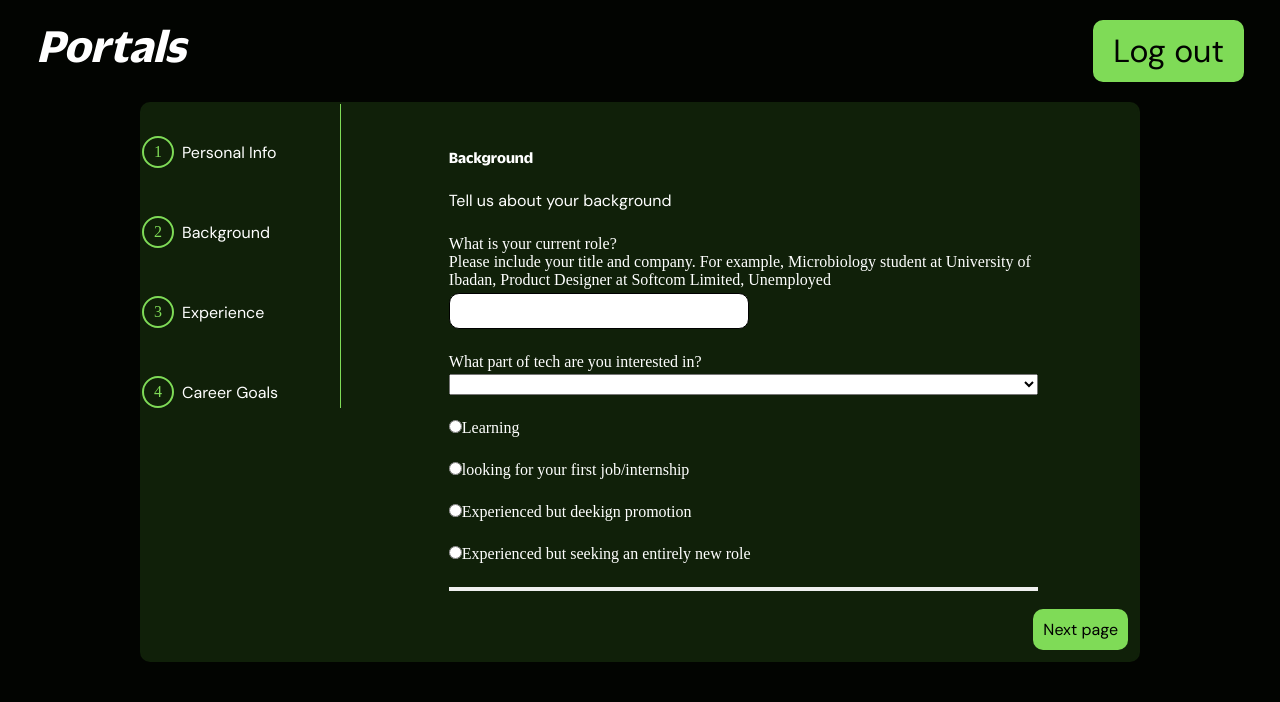
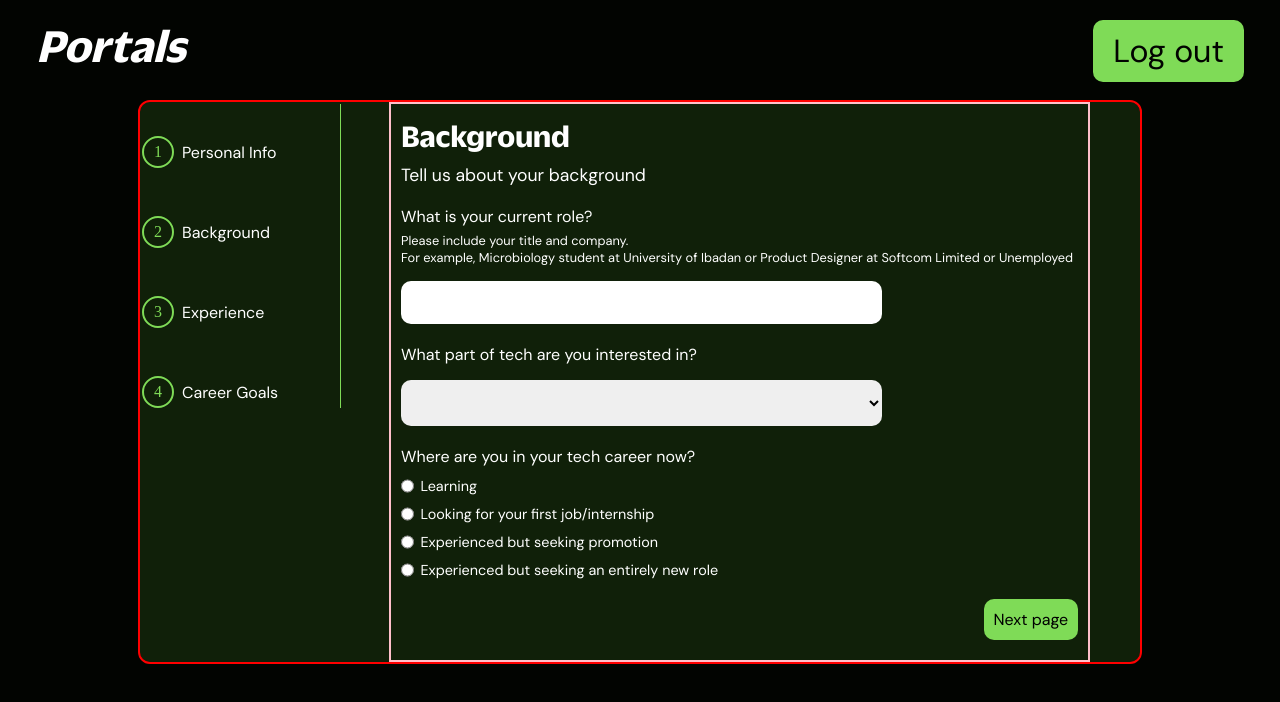
Before and after one commit to hemjay07/Portals, a React (Vite) app: page /dashboard/page2 in a window 1280 px wide. Shown: the top 702 px of the page. Built offline with nearby package versions, Linux system fonts and the light colour scheme.

Commit message:
style: style the form

```diff
--- a/src/components/dashboardComponents/background.jsx
+++ b/src/components/dashboardComponents/background.jsx
@@ -1,7 +1,7 @@
 import React, { useState } from "react";
 // import { Container } from "./formComponents.styled";
 import NextPage from "./nextPage";
-import { Container, StyledLabel } from "./formComponents.styled";
+import { Container, StyledLabel, StyledHeader, StyledParagraph, StyledDesc, StyledRadio, StyledRadioHead } from "./formComponents.styled";
 const techDivisions = [
   { label: "", value: "" },
   { label: "Design", value: "design" },
@@ -22,13 +22,15 @@ export default function Background({ roadMapContent, handlechange }) {
 
   return (
     <Container>
-      <h2>Background</h2>
-      <p>Tell us about your background</p>
+      <StyledHeader>Background</StyledHeader>
+      <StyledParagraph>Tell us about your background</StyledParagraph>
       <StyledLabel>
         What is your current role?
-        <br /> Please include your title and company. For example, Microbiology
-        student at University of Ibadan, Product Designer at Softcom Limited,
-        Unemployed
+        <br />
+        <StyledDesc>Please include your title and company.
+        <br />
+        For example, Microbiology
+        student at University of Ibadan or Product Designer at Softcom Limited or Unemployed</StyledDesc>
         <input
           type="text"
           name="whatIsYourCurrentRole"
@@ -59,6 +61,8 @@ export default function Background({ roadMapContent, handlechange }) {
         </select>
       </StyledLabel>
 
+      <StyledRadio>
+        <StyledRadioHead>Where are you in your tech career now?</StyledRadioHead>
         <label>
           <input
             value="learning"
@@ -70,31 +74,34 @@ export default function Background({ roadMapContent, handlechange }) {
           />
           Learning
         </label>
+
         <label>
           <input
-          value="looking for your first job/internship"
+            value="first job"
             name="status"
             type="radio"
             onChange={(e) => {
               handlechange(e, "background");
             }}
           />
-        looking for your first job/internship
+          Looking for your first job/internship
         </label>
+
         <label>
           <input
-          value="Experienced but seekign promotion"
+            value="seeking promotion"
             name="status"
             type="radio"
             onChange={(e) => {
               handlechange(e, "background");
             }}
           />
-        Experienced but deekign promotion
+          Experienced but seeking promotion
         </label>
+
         <label>
           <input
-          value="Experienced but seeking an entirely new role"
+            value="new role"
             name="status"
             type="radio"
             onChange={(e) => {
@@ -103,7 +110,9 @@ export default function Background({ roadMapContent, handlechange }) {
           />
           Experienced but seeking an entirely new role
         </label>
-      <button onClick={() => console.log(roadMapContent)}></button>
+
+      </StyledRadio>
+      {/* <button onClick={() => console.log(roadMapContent)}></button> */}
 
       <NextPage />
     </Container>
--- a/src/components/dashboardComponents/careerGoals.jsx
+++ b/src/components/dashboardComponents/careerGoals.jsx
@@ -1,18 +1,20 @@
 import React from "react";
 import styled from "styled-components";
-import { Container, StyledLabel } from "./formComponents.styled";
+import { Container, StyledLabel, StyledHeader, StyledParagraph, StyledDesc } from "./formComponents.styled";
 import NextPage from "./nextPage";
 
 export default function CareerGoal({ roadMapContent, handlechange }) {
   return (
     <Container>
-      <h2>Career Goals</h2>
-      <p>Here you tell us who you'd like to be career-wise.</p>
+      <StyledHeader>Career Goals</StyledHeader>
+      <StyledParagraph>Here you tell us who you'd like to be career-wise.</StyledParagraph>
       <StyledLabel>
         What is your ONE career goal?
         <br />
-        This should be achievable in the next 1-3 years. Please be specific and
-        short.
+        <StyledDesc>
+          This should be achievable in the next 1-3 years. Please be specific and
+          short.
+        </StyledDesc>
         <input
           type="text"
           name="careerGoal"
--- a/src/components/dashboardComponents/experience.jsx
+++ b/src/components/dashboardComponents/experience.jsx
@@ -1,19 +1,20 @@
 import React, { useState } from "react";
 import styled from "styled-components";
-import { Container, StyledLabel } from "./formComponents.styled";
+import { Container, StyledLabel, StyledHeader, StyledParagraph, StyledDesc } from "./formComponents.styled";
 import NextPage from "./nextPage";
 
 export default function Experience({ roadMapContent, handlechange }) {
   // const [skills, setSkills] = useState();
   return (
     <Container>
-      <h1>Experience</h1>
-      <p>Here, you tell us all about your experience so far!</p>
+      <StyledHeader>Experience</StyledHeader>
+      <StyledParagraph>Here, you tell us all about your experience so far!</StyledParagraph>
       <StyledLabel>
         What have you learnt so far?
-        <br /> Put skills, languages, frameworks, tools you have learnt/used
+        <br />
+        <StyledDesc>Put skills, languages, frameworks, tools you have learnt/used
         here Sample: HTML, CSS, JavaScript, React Or: Interaction design
-        principles, Branding, typography and color theory, Figma
+        principles, Branding, typography and color theory, Figma </StyledDesc>
         <input
           name="whatHaveYouLearntSoFar"
           value={roadMapContent.experience.whatHaveYouLearntSoFar || ""}
@@ -25,9 +26,10 @@ export default function Experience({ roadMapContent, handlechange }) {
       <StyledLabel>
         What are you learning now?
         <br />
+        <StyledDesc>
         Put skills, languages, frameworks, tools you are learning now Sample:
         React Testing Library, TypeScript Or: User research and personas, Adobe
-        XD
+        XD </StyledDesc>
         <input
           name="whatAreYouLearningNow"
           value={roadMapContent.experience.whatAreYouLearningNow || ""}
@@ -38,11 +40,14 @@ export default function Experience({ roadMapContent, handlechange }) {
       </StyledLabel>
       <StyledLabel>
         Tell me about your work experience as it relates to a career in tech
-        <br /> Put your internships, and job roles (especially the last 2 with
-        some job experience) Sample: Junior Frontend Engineer at BigCabal Media
-        for 1 year, Frontend Developer Intern at HNG Internship for 3 months Or:
-        Network Technician at Sterling Bank for 1 year, IT Support/Quality
-        Assurance Analyst at FHI 360 for 4 years
+        <br />
+        <StyledDesc>
+          Put your internships, and job roles (especially the last 2 with
+          some job experience) Sample: Junior Frontend Engineer at BigCabal Media
+          for 1 year, Frontend Developer Intern at HNG Internship for 3 months Or:
+          Network Technician at Sterling Bank for 1 year, IT Support/Quality
+          Assurance Analyst at FHI 360 for 4 years
+        </StyledDesc>
         <input
           name="workExperience"
           value={roadMapContent.experience.workExperience || ""}
@@ -51,7 +56,7 @@ export default function Experience({ roadMapContent, handlechange }) {
           }}
         />
       </StyledLabel>{" "}
-      <button onClick={() => console.log(roadMapContent.experience)}></button>
+      {/* <button onClick={() => console.log(roadMapContent.experience)}></button> */}
       <NextPage />
     </Container>
   );
--- a/src/components/dashboardComponents/formComponents.styled.jsx
+++ b/src/components/dashboardComponents/formComponents.styled.jsx
@@ -2,13 +2,16 @@ import styled from "styled-components";
 
 export const Container = styled.div`
   color: var(--textColor);
-  padding-left: 0.5rem;
+  padding-block: 15px;
+  padding-left: 10px;
+
+  /* padding-left: 0.5rem; */
   display: flex;
   flex-direction: column;
-  gap: 1.5rem;
-  min-height: 100%;
-  margin: auto;
-  width: 60%;
+  /* gap: 1rem; */
+  margin: 0 auto;
+  width: 70%;
+  outline: 2px solid pink;
 
   @media screen and (max-width: 500px) {
     width: 90%;
@@ -16,9 +19,8 @@ export const Container = styled.div`
 `;
 export const NextPageButton = styled.button`
   padding: 10px;
-  position: absolute;
-  bottom: 10px;
-  right: 10px;
+  float: right;
+  margin-right: 10px;
   background-color: #7fdb57;
   border-radius: 10px;
   border: none;
@@ -32,17 +34,61 @@ export const NextPageButton = styled.button`
 export const StyledLabel = styled.label`
   display: flex;
   flex-direction: column;
-  gap: 0.2rem;
+  gap: 0.3rem;
+  margin-bottom: 20px;
+  font-size: 1rem;
 
-  input {
-    width: 300px;
-    padding: 0.5rem;
-    border: solid 1px black;
+
+  input, select {
+    width: 70%;
+    padding: 0.8rem;
+    border: none;
     border-radius: 10px;
+    font-size: 0.9rem;
+    margin-top: 10px;
+
+    &:focus {
+      outline: solid 2px var(--accentColor);
+    }
   }
+
   @media screen and (max-width: 500px) {
-    input {
+    input, select {
       width: 60%;
     }
   }
 `;
+
+export const StyledHeader = styled.h2`
+  font-size: 2rem;
+  margin-bottom: 10px;
+`
+
+export const StyledParagraph = styled.p`
+  font-size: 1.1rem;
+  margin-bottom: 20px;
+`
+
+export const StyledDesc = styled.span`
+  font-size: 0.8rem;
+`
+
+export const StyledRadio = styled.p`
+  margin-bottom: 20px;
+  display: flex;
+  flex-direction: column;
+  accent-color: var(--accentColor);
+
+
+  label {
+    margin-top: 10px;
+    display: flex;
+    gap: 0.4rem;
+    font-size: 0.9rem;
+
+  }
+`;
+
+export const StyledRadioHead = styled.p`
+  font-size: 1rem;
+`
--- a/src/components/dashboardComponents/personalInfo.jsx
+++ b/src/components/dashboardComponents/personalInfo.jsx
@@ -1,5 +1,5 @@
 import React from "react";
-import { Container, StyledLabel } from "./formComponents.styled";
+import { Container, StyledLabel, StyledHeader, StyledParagraph } from "./formComponents.styled";
 import NextPage from "./nextPage";
 
 export default function PersonalInfo({ roadMapContent, handlechange }) {
@@ -16,8 +16,8 @@ export default function PersonalInfo({ roadMapContent, handlechange }) {
   // }
   return (
     <Container>
-      <h2>Personal Info</h2>
-      <p>Please fill in your name email address and location</p>
+      <StyledHeader>Personal Info</StyledHeader>
+      <StyledParagraph>Please fill in your name, email address and location</StyledParagraph>
       <StyledLabel>
         What's your full name?
         <input
@@ -41,7 +41,7 @@ export default function PersonalInfo({ roadMapContent, handlechange }) {
         />
       </StyledLabel>
       <StyledLabel>
-        Location(City, Country)
+        Location (City, Country)
         <input
           value={roadMapContent.personalInfo.location || ""}
           name="location"
@@ -51,7 +51,7 @@ export default function PersonalInfo({ roadMapContent, handlechange }) {
           }}
         />
       </StyledLabel>
-      <button onClick={() => console.log(roadMapContent.personalInfo)}></button>
+      {/* <button onClick={() => console.log(roadMapContent.personalInfo)}></button> */}
       <NextPage />
     </Container>
   );
--- a/src/pages/Dashboard/Dashboard.styled.jsx
+++ b/src/pages/Dashboard/Dashboard.styled.jsx
@@ -3,7 +3,7 @@ import styled from "styled-components";
 export const FormContainer = styled.div`
   border: solid black 2px;
   //   padding: 1rem;
-  position: relative;
+  /* position: relative; */
   margin: auto;
   width: 90%;
   max-width: 1000px;
@@ -13,6 +13,7 @@ export const FormContainer = styled.div`
   flex-direction: row;
   border: solid 2px var(--secColor);
   border-radius: 10px;
+  outline: 2px solid red;
   @media screen and (max-width: 428px) {
     display: flex;
     width: 100%;
--- a/src/pages/Home/home.css
+++ b/src/pages/Home/home.css
@@ -1,6 +1,6 @@
 @import url("https://fonts.googleapis.com/css2?family=DM+Sans:opsz,wght@9..40,400;9..40,500;9..40,600&display=swap");
 
 p,
-button {
+button, label {
   font-family: "DM Sans", sans-serif;
 }
```
Lines whose indentation alone changed are shown as unchanged.
